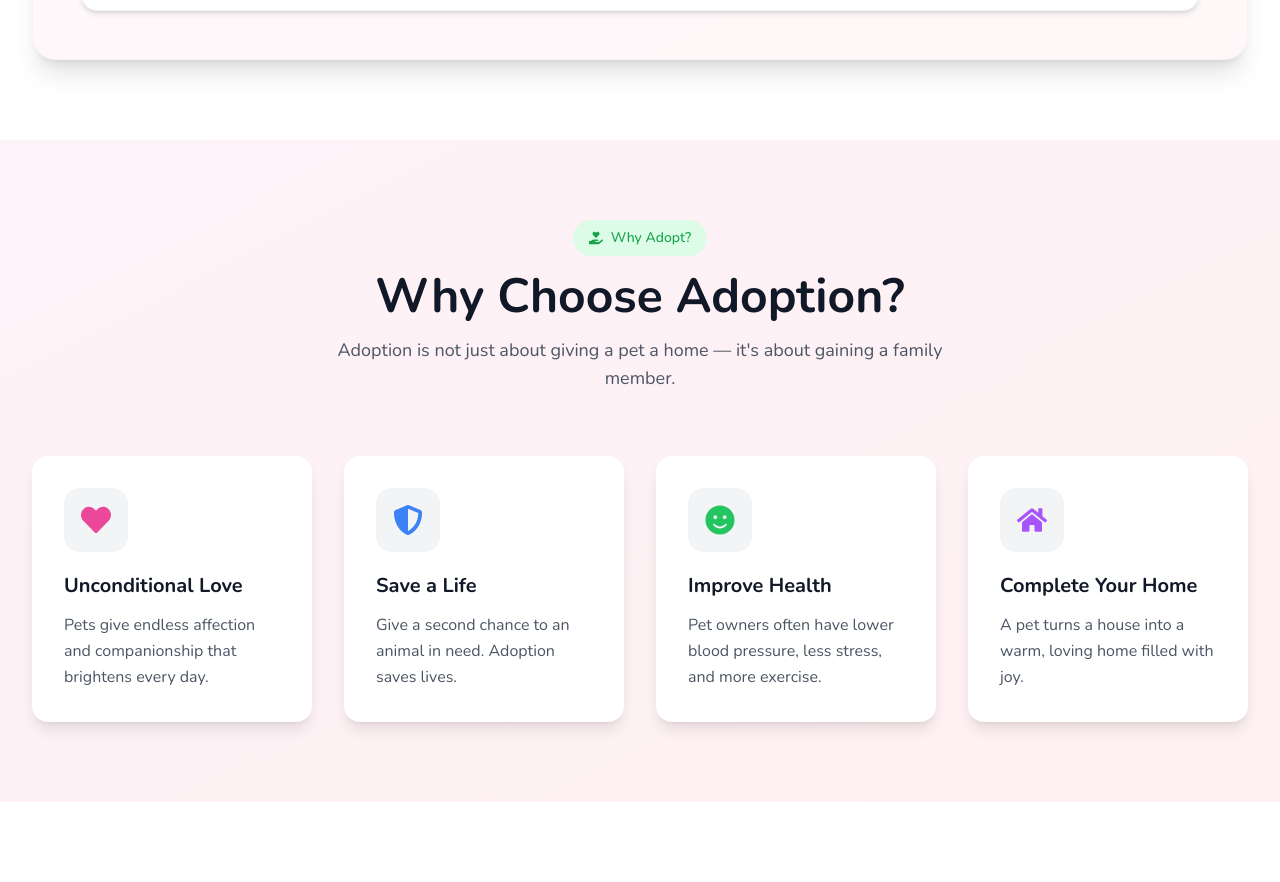
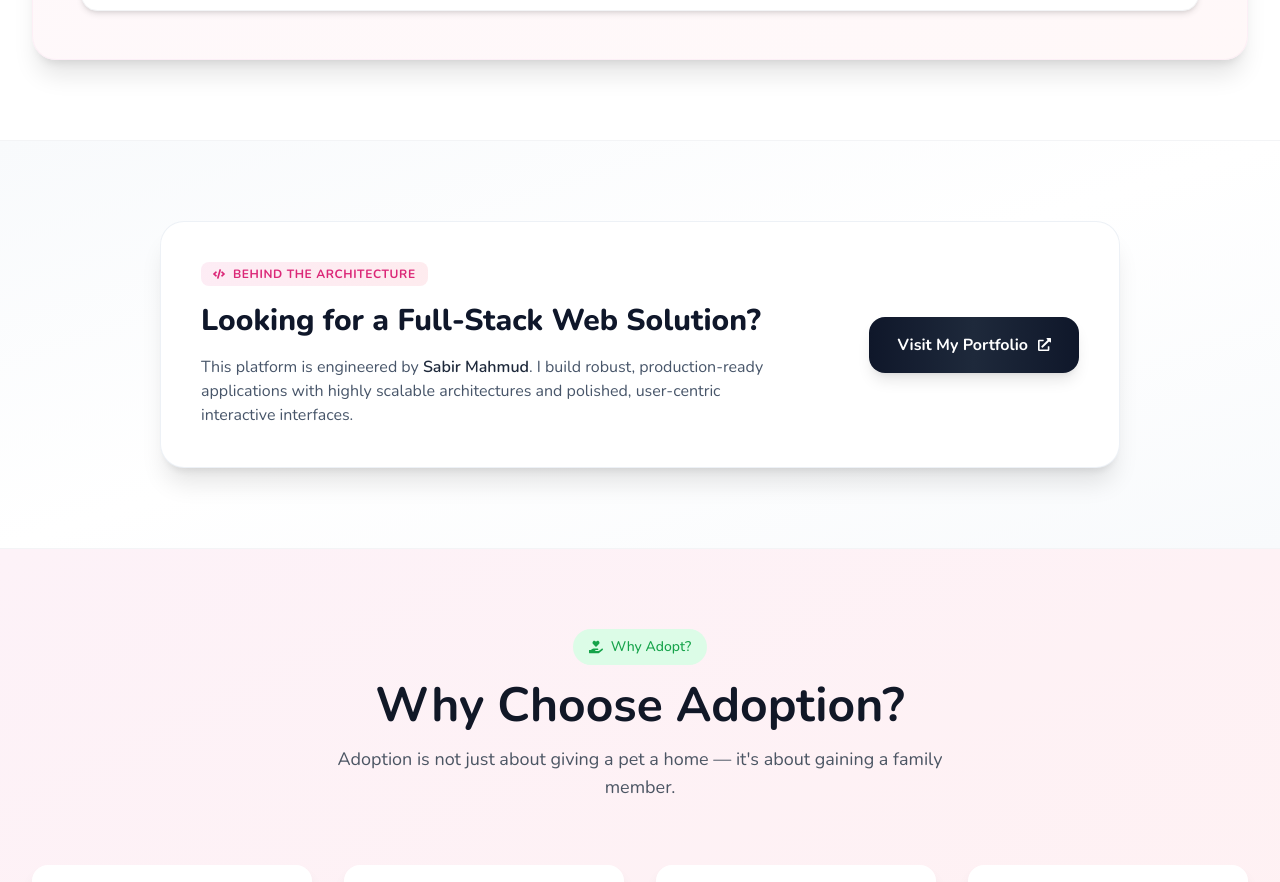
Before and after one commit to SabirMCoadCraftier/Pawfectmatch-client, a React (Vite) app: page / in a window 1280 px wide. Shown: the part 1898-2780 px from the top of the page. Built offline with nearby package versions, Linux system fonts and the light colour scheme; no server answers.

Commit message:
Updaded About Section

```diff
--- a/src/pages/Home.jsx
+++ b/src/pages/Home.jsx
@@ -18,6 +18,8 @@ import {
   FaBath,
   FaDog,
   FaCat,
+  FaCode,
+  FaExternalLinkAlt,
 } from 'react-icons/fa';
 
 const fadeInUp = {
@@ -231,7 +233,7 @@ const Home = () => {
         </div>
       </section>
 
-      {/* NEW SECTION: Crazy Adventures Partner (Moved Before "Why Adopt") */}
+      {/* NEW SECTION: Crazy Adventures Partner */}
       <section className="py-20 bg-white dark:bg-gray-800 border-t border-gray-100 dark:border-gray-700">
         <div className="max-w-7xl mx-auto px-4 sm:px-6 lg:px-8">
           <motion.div
@@ -246,7 +248,6 @@ const Home = () => {
             </h2>
 
             <div className="grid grid-cols-1 md:grid-cols-2 gap-10 items-center bg-white dark:bg-gray-800 p-6 md:p-8 rounded-2xl shadow-md border border-gray-100 dark:border-gray-700">
-              {/* Image Container with Gradient Background */}
               <div className="overflow-hidden rounded-xl bg-gradient-to-tr from-pink-200 via-rose-300 to-blue-200 p-1.5 max-w-sm mx-auto md:max-w-full">
                 <img
                   src="https://images.unsplash.com/photo-1534361960057-19889db9621e?w=600"
@@ -255,7 +256,6 @@ const Home = () => {
                 />
               </div>
 
-              {/* Text & Button content */}
               <div className="space-y-6">
                 <h3 className="text-2xl md:text-3xl font-extrabold text-transparent bg-clip-text bg-gradient-to-r from-pink-500 to-rose-500 dark:from-pink-400 dark:to-rose-400">
                   I'm Fluffy, Funny, and Ready to Turn Your Life Upside Down!
@@ -274,6 +274,45 @@ const Home = () => {
                   </Link>
                 </div>
               </div>
+            </div>
+          </motion.div>
+        </div>
+      </section>
+
+      {/* BRANDING SECTION: Meet The Developer */}
+      <section className="py-20 bg-gradient-to-br from-slate-50 via-white to-slate-50 dark:from-slate-900 dark:via-slate-950 dark:to-slate-900 border-t border-b border-gray-100 dark:border-slate-800">
+        <div className="max-w-5xl mx-auto px-4 sm:px-6 lg:px-8">
+          <motion.div
+            initial={{ opacity: 0, y: 30 }}
+            whileInView={{ opacity: 1, y: 0 }}
+            viewport={{ once: true }}
+            transition={{ duration: 0.6 }}
+            className="grid grid-cols-1 md:grid-cols-12 gap-8 items-center bg-white dark:bg-slate-900/60 p-8 md:p-10 rounded-3xl shadow-xl border border-slate-200/60 dark:border-slate-800 backdrop-blur-sm"
+          >
+            <div className="md:col-span-8 space-y-4 text-center md:text-left">
+              <div className="inline-flex items-center gap-2 px-3 py-1 bg-gradient-to-r from-pink-500/10 to-rose-500/10 dark:from-pink-500/20 dark:to-rose-500/20 text-pink-600 dark:text-pink-400 rounded-lg text-xs font-bold uppercase tracking-wider mx-auto md:mx-0">
+                <FaCode /> Behind the Architecture
+              </div>
+              <h3 className="text-3xl font-extrabold text-slate-900 dark:text-white">
+                Looking for a Full-Stack Web Solution?
+              </h3>
+              <p className="text-slate-600 dark:text-slate-400 leading-relaxed max-w-xl text-sm md:text-base">
+                This platform is engineered by <span className="font-semibold text-slate-800 dark:text-slate-200">Sabir Mahmud</span>. I build robust, production-ready applications with highly scalable architectures and polished, user-centric interactive interfaces.
+              </p>
+            </div>
+
+            <div className="md:col-span-4 flex justify-center md:justify-end w-full">
+              <motion.a
+                href="https://my-personal-portfolio-five-woad.vercel.app/"
+                target="_blank"
+                rel="noopener noreferrer"
+                whileHover={{ scale: 1.03 }}
+                whileActive={{ scale: 0.98 }}
+                className="w-full sm:w-auto inline-flex items-center justify-center gap-2.5 bg-gradient-to-r from-slate-900 via-slate-800 to-slate-900 dark:from-pink-500 dark:to-rose-500 text-white font-bold py-4 px-7 rounded-2xl shadow-lg transition-all duration-300 group"
+              >
+                Visit My Portfolio
+                <FaExternalLinkAlt size={13} className="group-hover:translate-x-0.5 group-hover:-translate-y-0.5 transition-transform" />
+              </motion.a>
             </div>
           </motion.div>
         </div>
```
